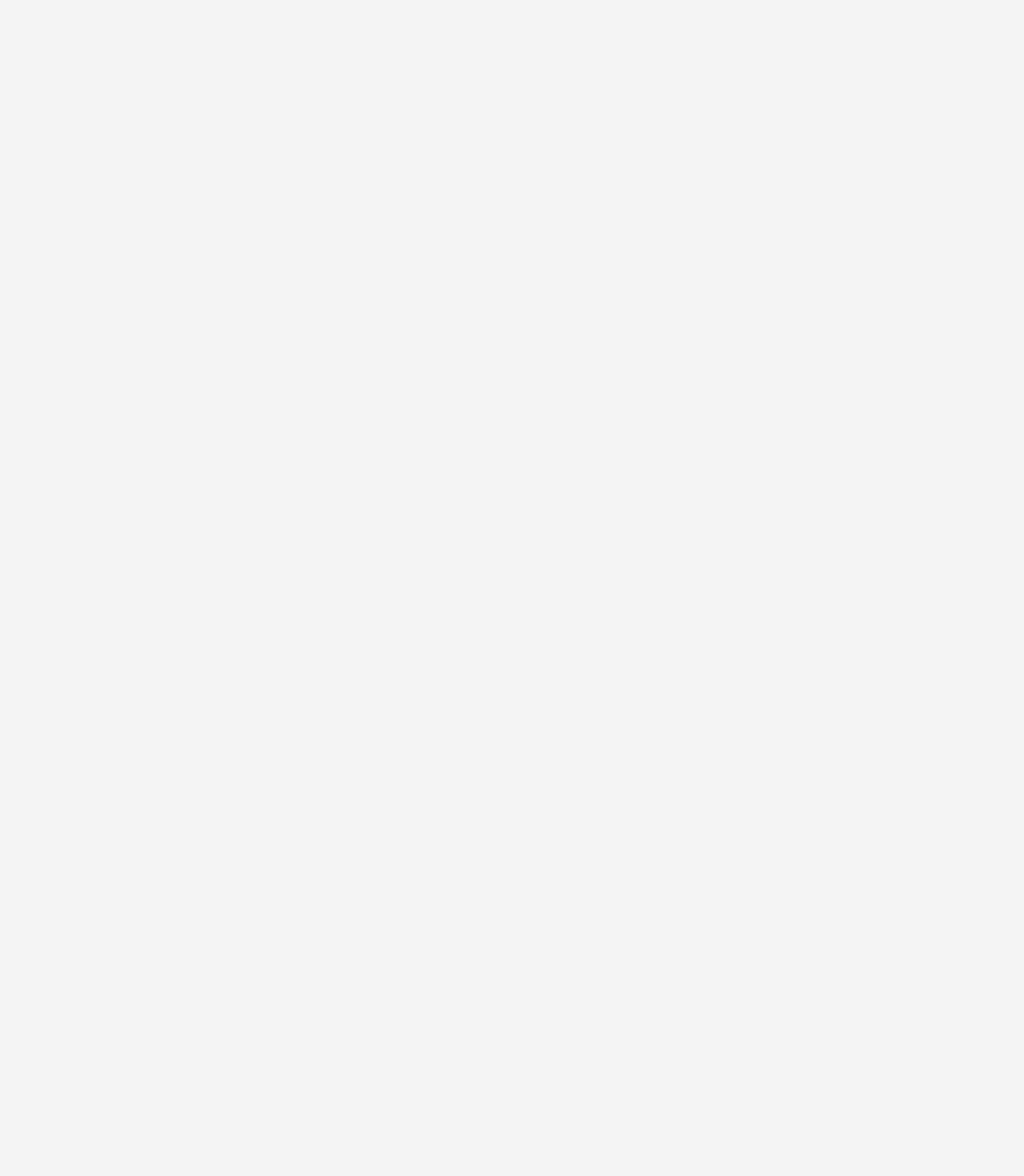
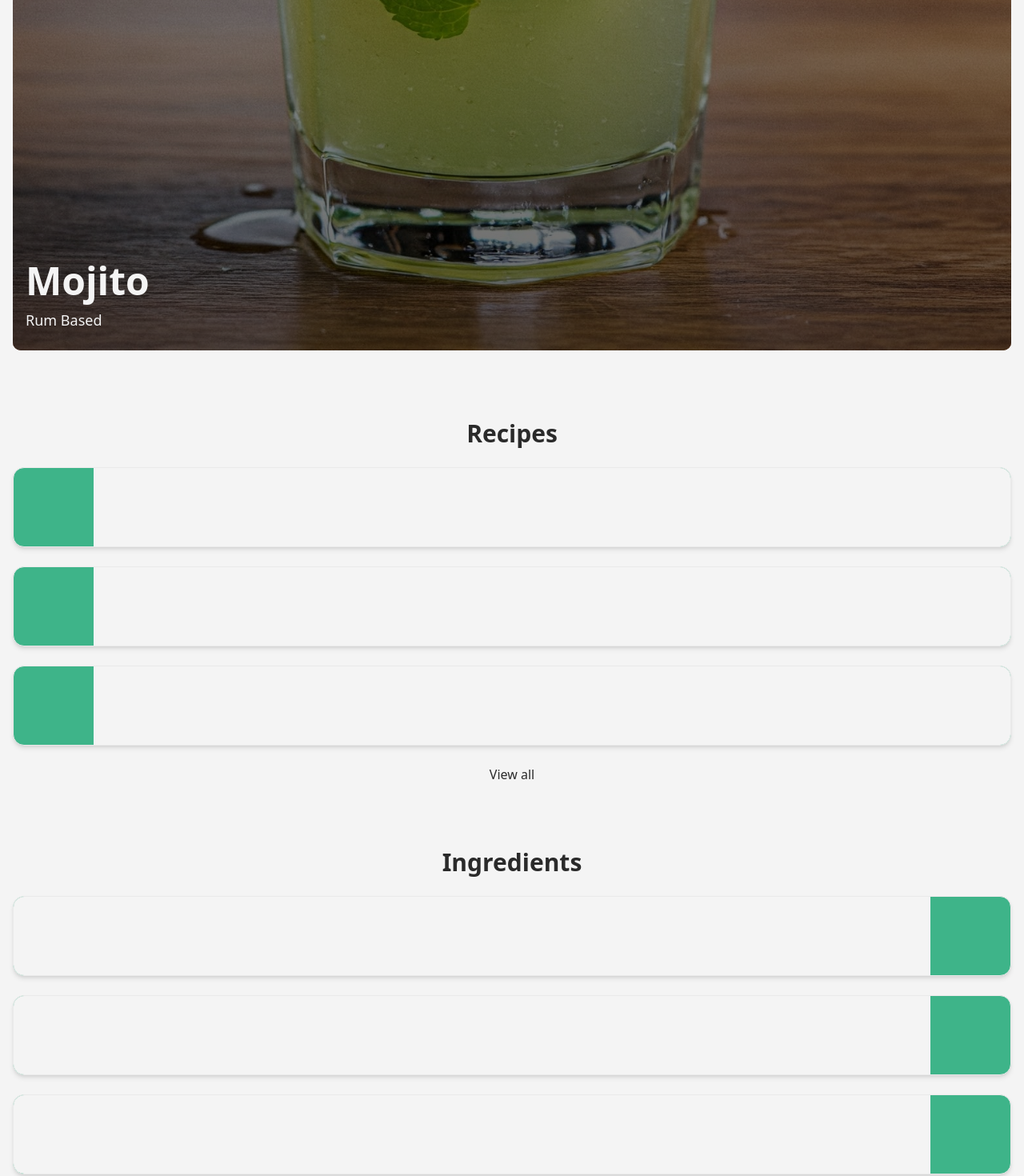
Before and after one commit to codnrawbwj/mrlime, a Next.js app: page / in a window 1280 px wide. Shown: the part 1330-2800 px from the top of the page at 80% size. Before the commit the page ends 800 px from the top, so only its background shows below. Built offline with nearby package versions, Linux system fonts and the light colour scheme.

Commit message:
Feat: update LandingPage

```diff
--- a/src/components/ItemCard/item-card.tsx
+++ b/src/components/ItemCard/item-card.tsx
@@ -2,11 +2,21 @@ import { ItemCardProps } from "@/components/ui";
 import Image from "next/image";
 import React from "react";
 
-const ItemCard: React.FC<ItemCardProps> = ({ name, img, baseSpirit }) => {
+const ItemCard: React.FC<ItemCardProps> = ({
+  name,
+  img,
+  baseSpirit,
+  isToday = false,
+}) => {
   const altDescription = `${name} card image`;
 
   return (
     <article className="relative rounded-lg inline-block w-full aspect-[3/4] bg-mojito-dark-rum mx-auto overflow-hidden">
+      {isToday && (
+        <div className="absolute top-4 left-4 bg-mojito-rum-white text-xs font-semibold px-3 py-1 rounded-full shadow z-101">
+          Today’s Drink
+        </div>
+      )}
       <Image src={img} alt={altDescription} fill className="object-cover" />
       <div className="absolute inset-0 bg-gradient-to-b from-transparent to-black/60 flex-col justify-end items-start pl-4 pb-6 gap-3 mojito-rum-white">
         <p className="text-5xl font-bold">{name}</p>
--- a/src/components/LandingPage/index.tsx
+++ b/src/components/LandingPage/index.tsx
@@ -1,7 +1,51 @@
+import ItemCard from "@/components/ItemCard/item-card";
 import React from "react";
 
 const LandingPage = () => {
-  return <>{/* <LandingCarousel /> */}</>;
+  return (
+    <div className="flex-col justify-start gap-20 py-6">
+      <section id="todayDrink">
+        <ItemCard
+          name="Mojito"
+          img="/mojito-image.jpeg"
+          baseSpirit="Rum"
+          isToday
+        />
+      </section>
+      <section
+        id="recipes"
+        className="flex-col justify-center items-center gap-6"
+      >
+        <h2 className="font-semibold text-3xl">Recipes</h2>
+        <div className="w-full min-w-[260px] h-[100px] bg-mojito-green border border-[#eaeaea] shadow-md overflow-hidden rounded-xl ">
+          <div className="bg-mojito-rum-white h-full ml-[100px]"></div>
+        </div>
+        <div className="w-full min-w-[260px] h-[100px] bg-mojito-green border border-[#eaeaea] shadow-md overflow-hidden rounded-xl ">
+          <div className="bg-mojito-rum-white h-full ml-[100px]"></div>
+        </div>
+        <div className="w-full min-w-[260px] h-[100px] bg-mojito-green border border-[#eaeaea] shadow-md overflow-hidden rounded-xl ">
+          <div className="bg-mojito-rum-white h-full ml-[100px]"></div>
+        </div>
+        <p>View all</p>
+      </section>
+      <section
+        id="ingredients"
+        className="flex-col justify-center items-center gap-6"
+      >
+        <h2 className="font-semibold text-3xl">Ingredients</h2>
+        <div className="w-full min-w-[260px] h-[100px] bg-mojito-green border border-[#eaeaea] shadow-md overflow-hidden rounded-xl ">
+          <div className="bg-mojito-rum-white h-full mr-[100px]"></div>
+        </div>
+        <div className="w-full min-w-[260px] h-[100px] bg-mojito-green border border-[#eaeaea] shadow-md overflow-hidden rounded-xl ">
+          <div className="bg-mojito-rum-white h-full mr-[100px]"></div>
+        </div>
+        <div className="w-full min-w-[260px] h-[100px] bg-mojito-green border border-[#eaeaea] shadow-md overflow-hidden rounded-xl ">
+          <div className="bg-mojito-rum-white h-full mr-[100px]"></div>
+        </div>
+        <p>View all</p>
+      </section>
+    </div>
+  );
 };
 
 export default LandingPage;
--- a/src/components/ui/index.d.ts
+++ b/src/components/ui/index.d.ts
@@ -2,4 +2,5 @@ export interface ItemCardProps {
   name: string;
   img: string;
   baseSpirit?: string;
+  isToday?: boolean;
 }
```
